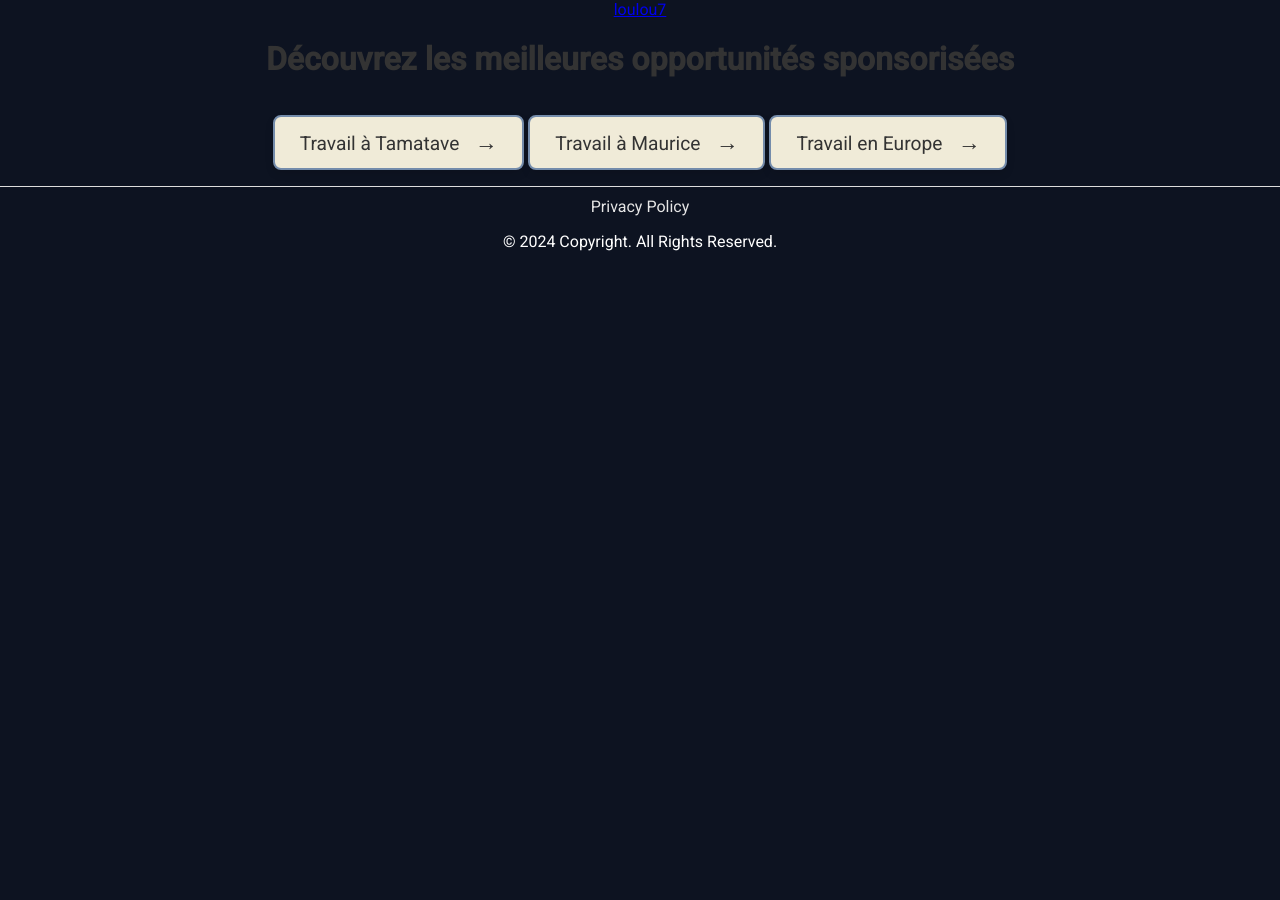
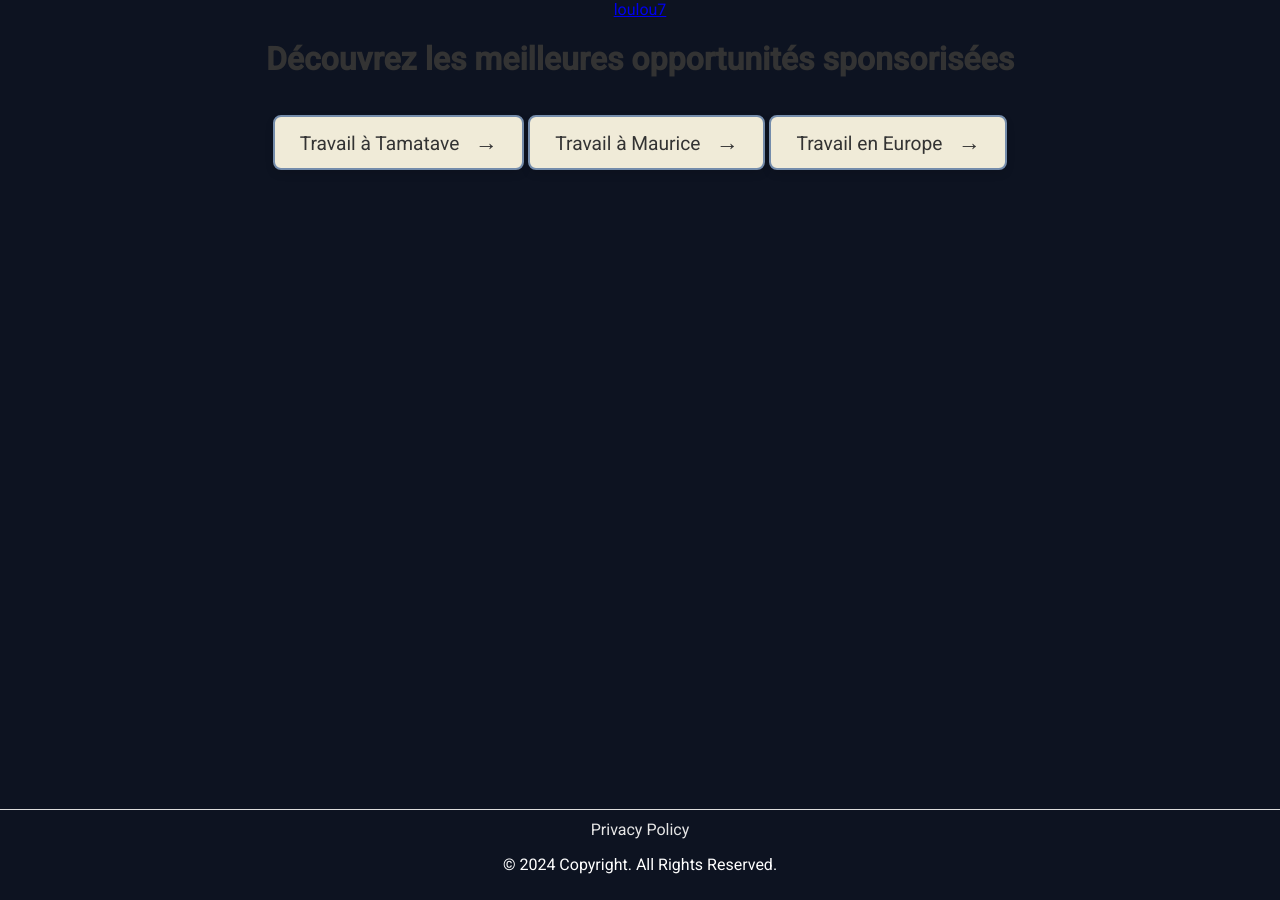
Before and after one commit to Chaloux13/loulou7, a Jekyll site: the page built from index.md, in a window 1280 px wide. Built offline with Jekyll 4.4.1, drawn with Linux system fonts in a browser that asks for light colours.

Commit message:
Update style.css

```diff
--- a/assets/css/style.css
+++ b/assets/css/style.css
@@ -14,6 +14,9 @@ body {
   text-align: center;
   margin: 0;
   padding: 0;
+  min-height: 100vh;  /* Assure que le body occupe toute la hauteur de l'écran */
+  display: flex;
+  flex-direction: column;
 }
 
 /* --- Header et Footer --- */
@@ -29,6 +32,7 @@ footer {
   margin: 0;
   width: 100%;
   border-top: 1px solid #ddd; /* Ajouter une petite bordure pour mieux séparer le footer */
+  margin-top: auto;  /* Le footer se place toujours en bas de l'écran */
 }
 
 /* --- Lien "Politique de confidentialité" --- */
@@ -86,6 +90,7 @@ a.bouton-acceuil:after, a.bouton-page:after {
   align-items: center;
   gap: 20px;
   margin-top: 50px; /* Un peu d'espace au-dessus des conteneurs */
+  flex-grow: 1;
 }
 
 /* --- Flexbox et Responsivité --- */
@@ -97,8 +102,8 @@ a.bouton-acceuil:after, a.bouton-page:after {
 
   .container-acceuil a.bouton-acceuil,
   .container-acceuil a.bouton-page {
-    width: 90%;  /* Les boutons prennent 90% de la largeur sur mobile */
-    max-width: none;  /* Enlever la limite de largeur maximale */
+    width: 80%;  /* Les boutons prennent 90% de la largeur sur mobile */
+    max-width: 350px;  /* Enlever la limite de largeur maximale */
   }
 }
 
```
